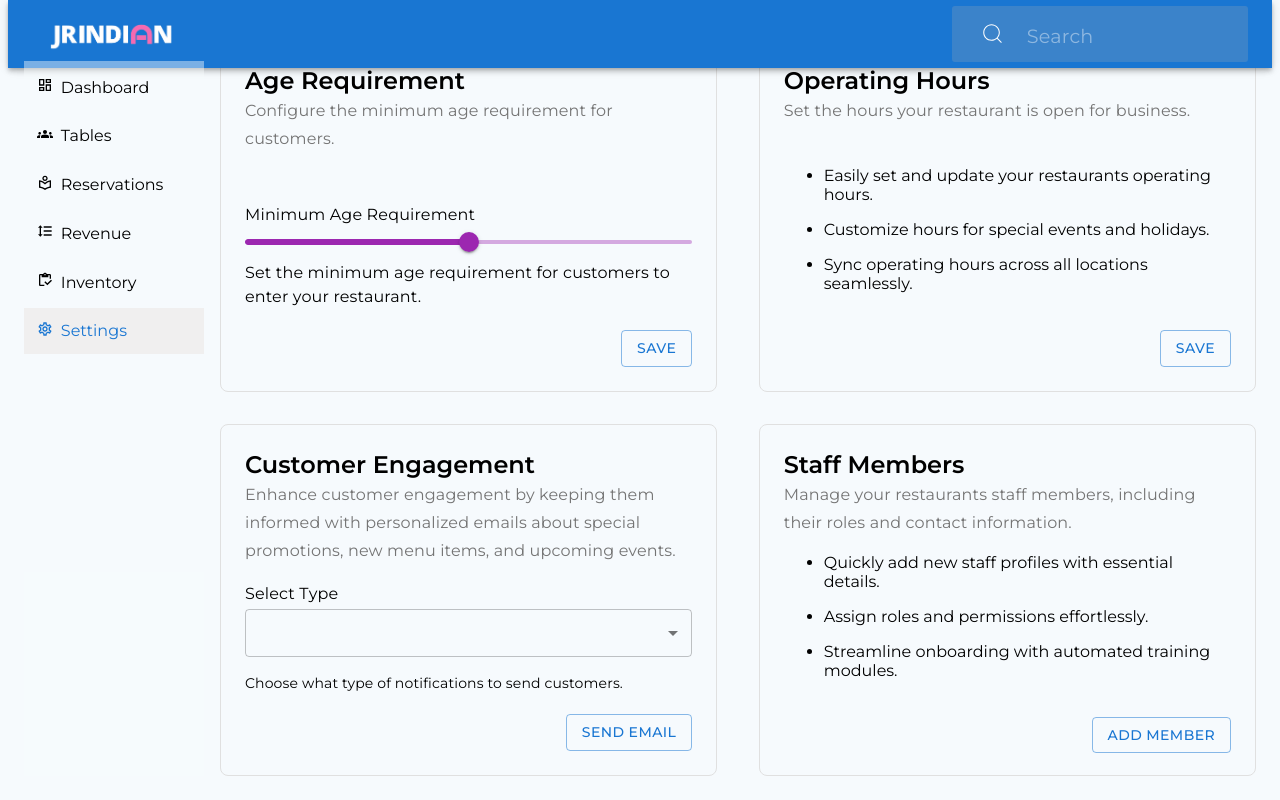
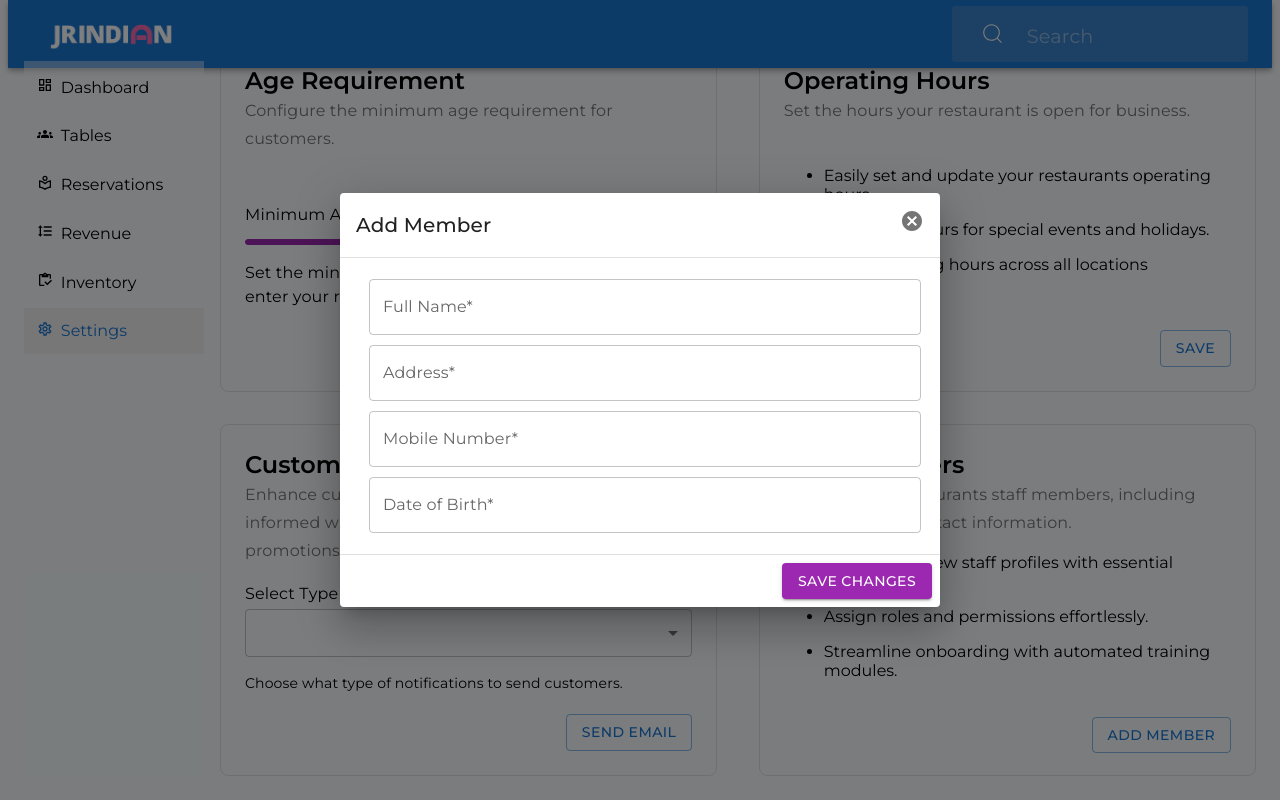
Before and after one commit to tapesh02/restaurant-management-system, a React (Vite) app: page /settings in a window 1280 px wide. Both pictures are taken after a click on the button "ADD MEMBER". Shown: the part 160-960 px from the top of the page. Built offline with nearby package versions, Linux system fonts and the light colour scheme.

Commit message:
feat: added add member form

```diff
--- /dev/null
+++ b/src/components/pages/settings/MemeberForm.tsx
@@ -0,0 +1,83 @@
+import {
+    Button,
+    Dialog,
+    DialogTitle, DialogActions, DialogContent, TextField, IconButton
+} from "@mui/material";
+import { MdCancel } from "react-icons/md";
+import React from "react"
+
+
+interface MemeberFormProps {
+    setShowForm: React.Dispatch<React.SetStateAction<boolean>>;
+    showForm: boolean;
+}
+
+const MemeberForm = (props: MemeberFormProps) => {
+    const { setShowForm, showForm } = props;
+    return (
+        <>
+
+            <Dialog
+                onClose={() => setShowForm(false)}
+                aria-labelledby="customized-dialog-title"
+                fullWidth
+                maxWidth="sm"
+                open={showForm}
+            >
+                <DialogTitle sx={{ m: 0, p: 2 }} id="customized-dialog-title">
+                    Add Member
+                </DialogTitle>
+                <IconButton
+                    aria-label="close"
+                    onClick={() => setShowForm(false)}
+                    sx={{
+                        position: 'absolute',
+                        right: 8,
+                        top: 8
+                    }}
+                >
+                    <MdCancel />
+                </IconButton>
+                <DialogContent dividers >
+                    <form >
+                        <TextField
+                            style={{ width: "100%", margin: "5px" }}
+                            type="text"
+                            label="Full Name*"
+                            variant="outlined"
+                        />
+                        <br />
+                        <TextField
+                            style={{ width: "100%", margin: "5px" }}
+                            type="text"
+                            label="Address*"
+                            variant="outlined"
+                        />
+                        <br />
+                        <TextField
+                            style={{ width: "100%", margin: "5px" }}
+                            type="text"
+                            label="Mobile Number*"
+                            variant="outlined"
+                        />
+                        <br />
+                        <TextField
+                            style={{ width: "100%", margin: "5px" }}
+                            type="string"
+                            label="Date of Birth*"
+                            variant="outlined"
+                        />
+                        <br />
+                    </form>
+                </DialogContent>
+                <DialogActions>
+                    <Button variant="contained" color="secondary"  autoFocus onClick={() => setShowForm(false)}>
+                        Save changes
+                    </Button>
+                </DialogActions>
+            </Dialog>
+        </>
+    )
+}
+
+export default MemeberForm;
--- a/src/components/pages/settings/Settings.tsx
+++ b/src/components/pages/settings/Settings.tsx
@@ -1,3 +1,4 @@
+import { useState } from "react";
 import {
   Button,
   FormControl,
@@ -7,8 +8,11 @@ import {
   Typography,
   MenuItem,
 } from "@mui/material";
+import MemeberForm from "./MemeberForm";
 
 const Settings = () => {
+ const [showForm, setShowForm] = useState(false);
+
   return (
     <>
       <Stack direction="column" width="100%">
@@ -136,12 +140,13 @@ const Settings = () => {
                   </li>
                 </ul>
               </div>
-              <Button color="primary" variant="outlined">
+              <Button color="primary" variant="outlined" onClick={()=>setShowForm(true)}>
                 Add member
               </Button>
             </div>
           </div>
         </div>
+        <MemeberForm showForm={showForm} setShowForm={setShowForm}/>
       </Stack>
     </>
   );
```
